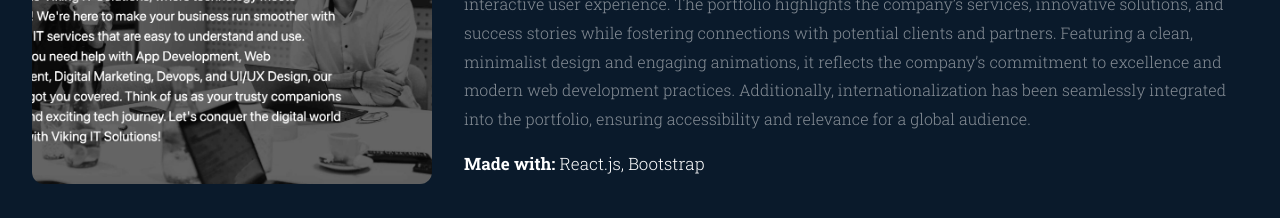
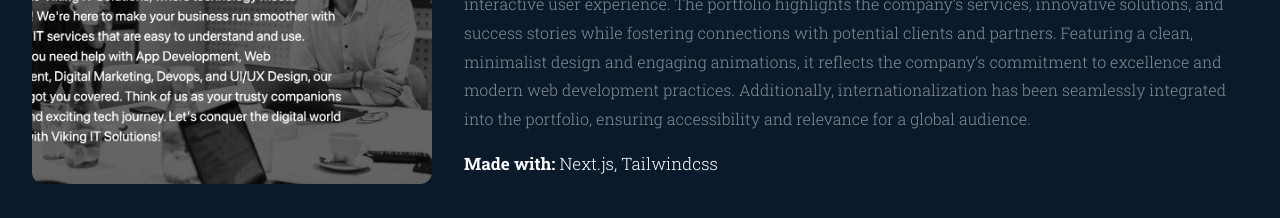
Before and after one commit to JawadAli1535/portfolio-vue, a Vue app: page /projects in a window 1280 px wide. Shown: the part 1060-1278 px from the top of the page. Built offline with nearby package versions, Linux system fonts and the light colour scheme.

Commit message:
content updated

```diff
--- a/src/views/ProjectsView/ProjectsView.vue
+++ b/src/views/ProjectsView/ProjectsView.vue
@@ -29,7 +29,7 @@ const projects = [
         link: "https://github.com/JawadAli1535/",
         picture: require('@/assets/images/vikingit.png'),
         deployedLink: "https://dazzle-portfolio.vercel.app/en",
-        stack: ["React.js", "Bootstrap"]
+        stack: ["Next.js", "Tailwindcss"]
     },
 
     {
```
Also changed, not shown: 1 other file (tests, documents, lock files or other folders).
